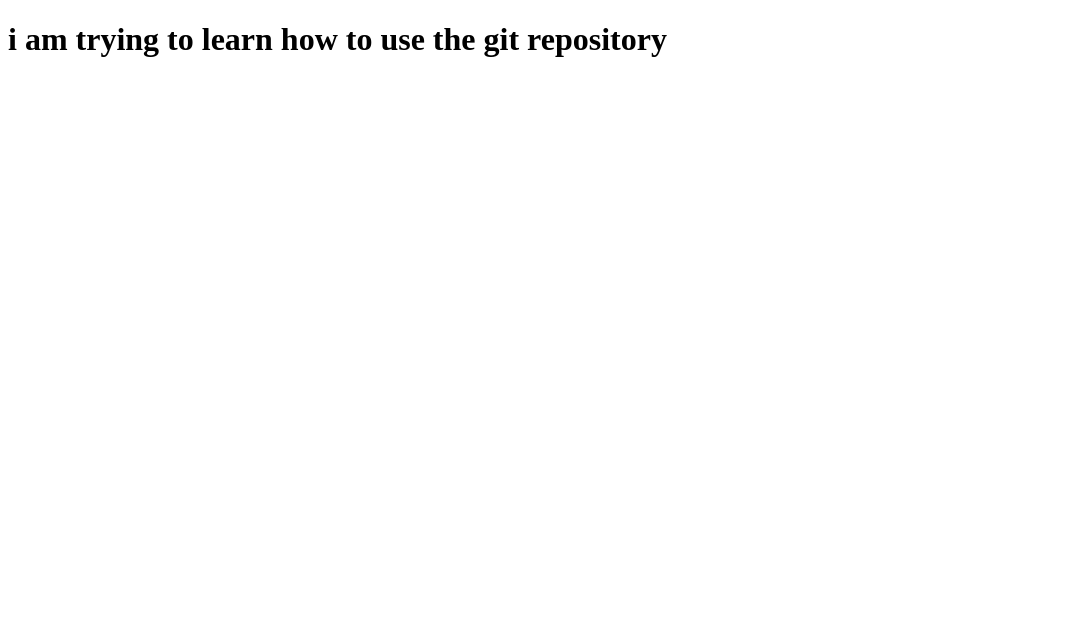
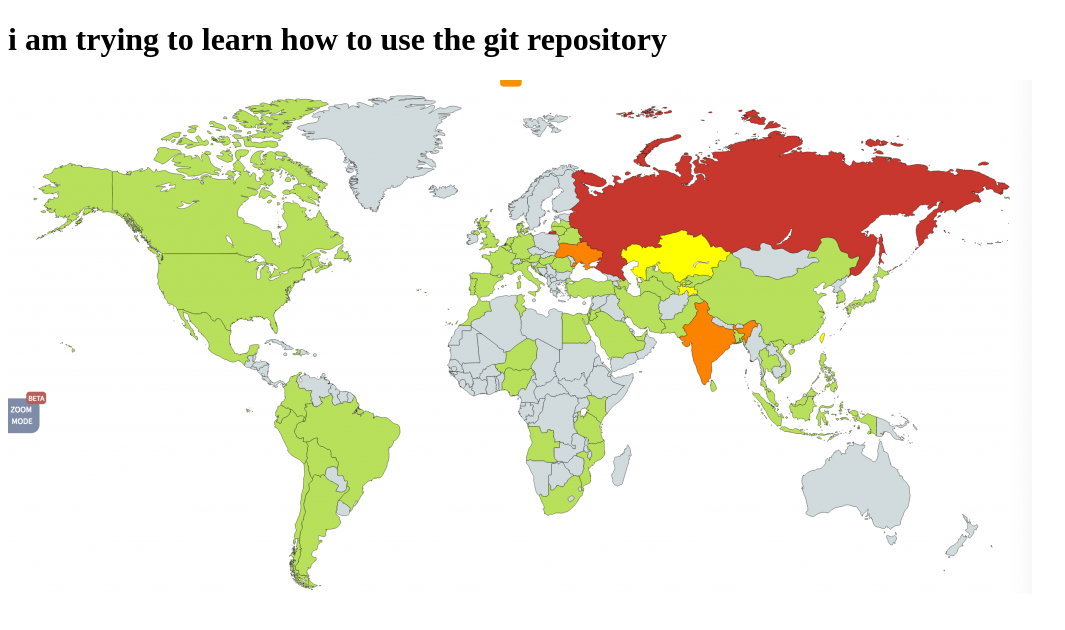
Before and after one commit to Stankovich96/Basic-Github-Class.github.io, a plain HTML site: page index.html in a window 1280 px wide. Shown: the whole page, without its empty margins (0-1065 px from the left). Drawn offline with Linux system fonts and the light colour scheme.

Commit message:
Added the image inside the html file

```diff
--- a/index.html
+++ b/index.html
@@ -10,6 +10,7 @@
 
 <body>
   <h1>i am trying to learn how to use the git repository</h1>
+  <img src="./wannacry_04-1024x514.png" alt="" srcset="">
 </body>
 
 </html>
```
